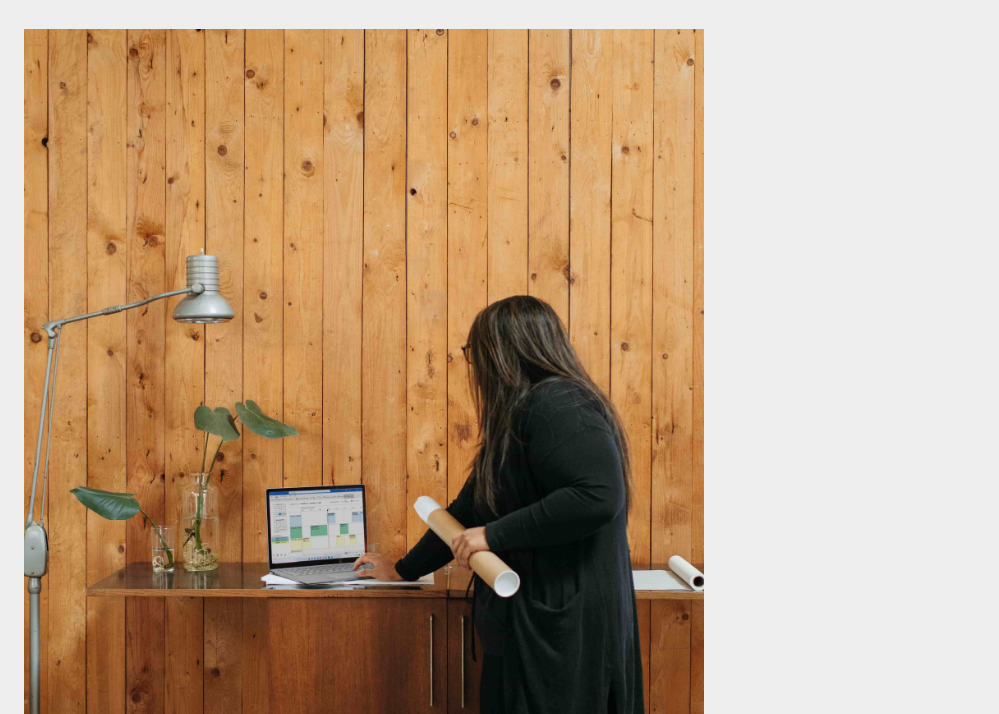
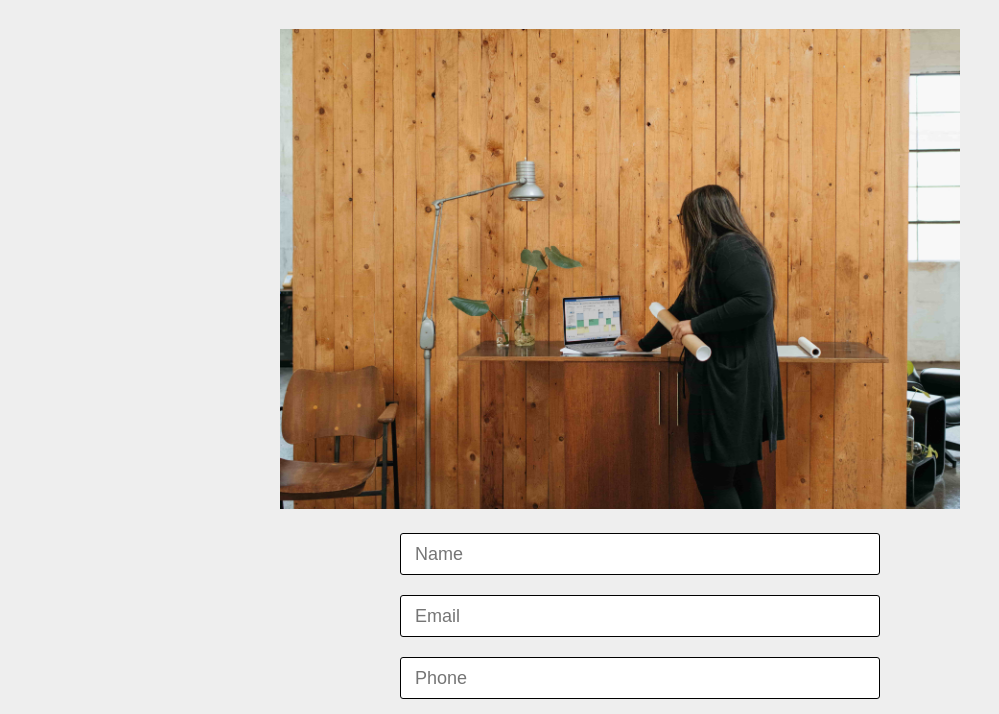
Before and after one commit to YashuaPervez/test-gatsby-website, a Gatsby site: page /A1/S1 in a window 1280 px wide. Shown: the part 86-800 px from the top of the page, without its empty margins (0-999 px from the left). Built offline with nearby package versions, Linux system fonts and the light colour scheme; Gatsby itself is replaced by a stand-in of ours.

Commit message:
Layout finalized

```diff
--- a/src/syles/home.scss
+++ b/src/syles/home.scss
@@ -46,6 +46,7 @@
 
     img {
       max-width: 680px;
+      max-height: 480px;
       @media (max-width: 1439px) {
         width: 100%;
       }
@@ -57,6 +58,7 @@
 
     @media (max-width: 1439px) {
       width: 100%;
+      max-width: 480px;
     }
 
     .form {
@@ -66,6 +68,9 @@
 
       .form-unit {
         margin-bottom: 16px;
+        width: 100%;
+        display: flex;
+        justify-content: center;
       }
 
       input {
```
